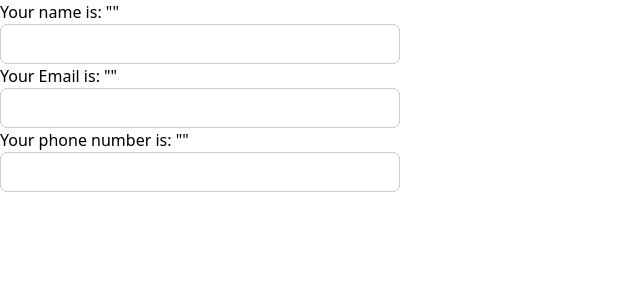
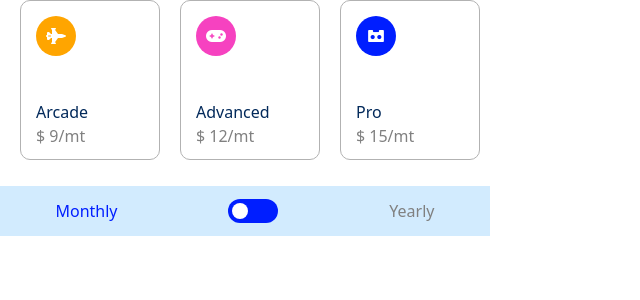
Before and after one commit to DevEless/Projet_duo_react, a React (Create React App) app: page / in a window 1280 px wide. Shown: the top 300 px of the page, without its empty margins (0-640 px from the left). Built offline with nearby package versions, Linux system fonts and the light colour scheme.

Commit message:
fin Plan.js

```diff
--- a/src/App.js
+++ b/src/App.js
@@ -1,8 +1,10 @@
 import Info from "./components/Info"
+import Plan from "./components/Plan"
 export default function App() {
   return (
     <div>
-      <Info/>
+
+      <Plan />
     </div>
   )
 }
--- a/src/components/AddOns.js
+++ /dev/null
@@ -1,9 +0,0 @@
-import React from 'react'
-
-const AddOns = () => {
-  return (
-    <div>AddOns</div>
-  )
-}
-
-export default AddOns
--- a/src/components/Plan.js
+++ b/src/components/Plan.js
@@ -1,9 +1,92 @@
-import React from 'react'
+import React from 'react';
+import '../style/Plan.css';
 
-const Plan = () => {
-  return (
-    <div>Plan</div>
-  )
+const prixAnnéesArcade = '90/yr';
+const prixAnnéesAdvanced = '120/yr';
+const prixAnnéesPro = '150/yr';
+const prixMoisArcade = '9/mt';
+const prixMoisAdvanced = '12/mt';
+const prixMoisPro = '15/mt';
+
+class Plan extends React.Component {
+  constructor(props) {
+    super(props);
+    this.state = {
+      isOn: false
+    };
+
+    this.handleClick = this.handleClick.bind(this);
+  }
+
+  handleClick() {
+    this.setState(prevState => ({
+      isOn: !prevState.isOn
+    }));
+  }
+
+  render() {
+    const prix1 = this.state.isOn ? prixAnnéesArcade : prixMoisArcade;
+    const prix2 = this.state.isOn ? prixAnnéesAdvanced : prixMoisAdvanced;
+    const prix3 = this.state.isOn ? prixAnnéesPro : prixMoisPro;
+    const monthlyClass = this.state.isOn ? '' : 'active';
+    const yearlyClass = this.state.isOn ? 'active' : '';
+
+    return (
+      <div>
+        <div className='cont'>
+
+          <div className="Plan">
+            <div className='icon1'>
+            <i class="fa-solid fa-jet-fighter"></i>
+
+            </div>
+            <span className='txt'>
+
+            <h4>Arcade</h4>
+            <p>
+              $ {prix1}
+            </p>
+            </span>
+          </div>
+          <div className="Plan">
+            <div className='icon2'>
+            <i class="fa-solid fa-gamepad"></i>
+
+            </div>
+            <span className='txt'>
+
+            <h4>Advanced</h4>
+            <p>
+              $ {prix2}
+            </p>
+            </span>
+          </div>
+          <div className="Plan">
+            <div className='icon3'>
+            <i class="fa-brands fa-simplybuilt"></i>
+
+            </div>
+            <span className='txt'>
+            <h4>Pro</h4>
+            <p>
+              $ {prix3}
+            </p>
+
+            </span>
+          </div>
+        </div>
+        <div className='container'>
+          <p className={monthlyClass}>Monthly</p>
+
+          <label className="switch">
+            <input type="checkbox" checked={this.state.isOn} onChange={this.handleClick} />
+            <span className="slider round"></span>
+          </label>
+          <p className={yearlyClass}>Yearly</p>
+        </div>
+      </div>
+    );
+  }
 }
 
-export default Plan
+export default Plan;
--- /dev/null
+++ b/src/style/Plan.css
@@ -0,0 +1,124 @@
+.switch {
+    position: relative;
+    display: inline-block;
+    width: 50px;
+    height: 24px;
+}
+
+.switch input {
+    display: none;
+}
+
+.slider {
+    position: absolute;
+    cursor: pointer;
+    top: 0;
+    left: 0;
+    right: 0;
+    bottom: 0;
+    background-color: rgb(0, 30, 255);
+    transition: .4s;
+    border-radius: 34px;
+}
+
+.slider:before {
+    position: absolute;
+    content: "";
+    height: 16px;
+    width: 16px;
+    left: 4px;
+    bottom: 4px;
+    background-color: white;
+    transition: .4s;
+    border-radius: 50%;
+}
+
+input:checked+.slider {
+    background-color: rgb(0, 30, 255);
+}
+
+input:focus+.slider {
+    box-shadow: 0 0 1px #2196F3;
+}
+
+input:checked+.slider:before {
+    transform: translateX(26px);
+}
+
+.slider.round {
+    border-radius: 34px;
+}
+
+.slider.round:before {
+    border-radius: 50%;
+}
+
+.cont{
+    display: flex;
+    justify-content: space-center;
+    align-items: center;
+}
+.Plan{
+    border:solid 1px rgb(178, 178, 178);
+    height: 160px;
+    width: 140px;
+    border-radius: 10px;
+    margin-left: 20px;
+    padding: 15px;
+}
+h4{
+    color: hsl(213, 96%, 18%);
+}
+.icon1{
+    display: flex;
+    justify-content: center;
+    align-items: center;
+    border-radius: 50%;
+    height: 40px;
+    background-color: orange;
+    width: 40px;
+}
+.icon2{
+    display: flex;
+    justify-content: center;
+    align-items: center;
+    border-radius: 50%;
+    height: 40px;
+    background-color: rgb(246, 66, 192);
+    width: 40px;
+}
+
+.icon3{
+    display: flex;
+    justify-content: center;
+    align-items: center;
+    border-radius: 50%;
+    height: 40px;
+    background-color: rgb(0, 30, 255);
+    width: 40px;
+}
+i{
+    color: white;
+
+}
+.container{
+    margin-top: 2%;
+    display: flex;
+    justify-content: space-around;
+    align-items: center;
+    height: 50px;
+    width: 490px;
+    background-color: hsl(206, 96%, 91%);
+}
+.active {
+    color: rgb(0, 30, 255);
+    text-decoration: wavy;
+}
+p{
+    color:gray;
+}
+
+.txt{
+    position: absolute;
+    top:100px;
+}
```
